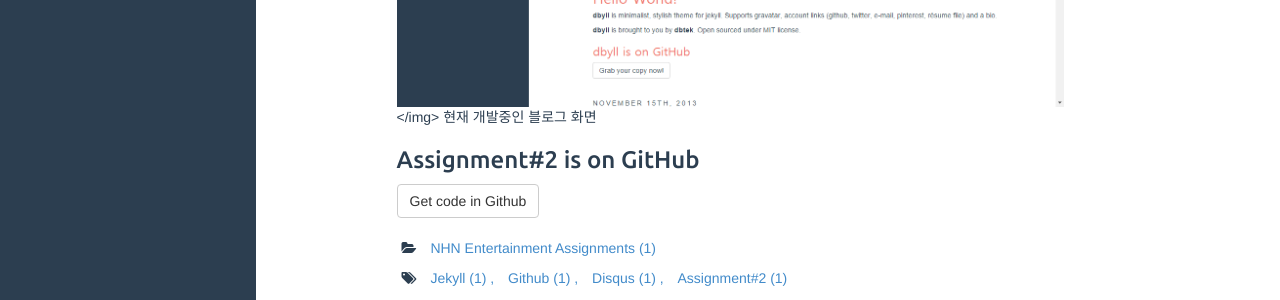
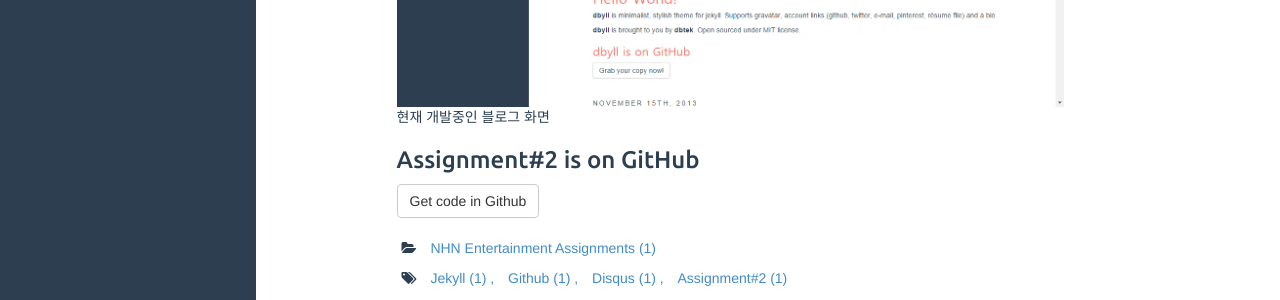
Before and after one commit to plus4070/plus4070.github.io, a Jekyll site: the page built from _posts/2016-01-09-Jekyll with Github.md, in a window 1280 px wide and 1064 px high. Shown: the part 386-686 px from the top of the window. Built offline with Jekyll 4.4.1, drawn with Linux system fonts in a browser that asks for light colours; comment, search, counter and statistics services are not loaded.

Commit message:
post 2nd

```diff
--- a/_posts/2016-01-09-Jekyll with Github.md
+++ b/_posts/2016-01-09-Jekyll with Github.md
@@ -8,7 +8,7 @@
 description: NHN Entertainment Assignments#2.
 ---
 
-<img src="https://github.com/plus4070/plus4070.github.io/blob/master/assets/resources/img/blog.PNG"></img>
+<img src="https://github.com/plus4070/plus4070.github.io/blob/master/assets/resources/img/blog.PNG" />
 현재 개발중인 블로그 화면
 
 ### Assignment#2 is on GitHub
```
